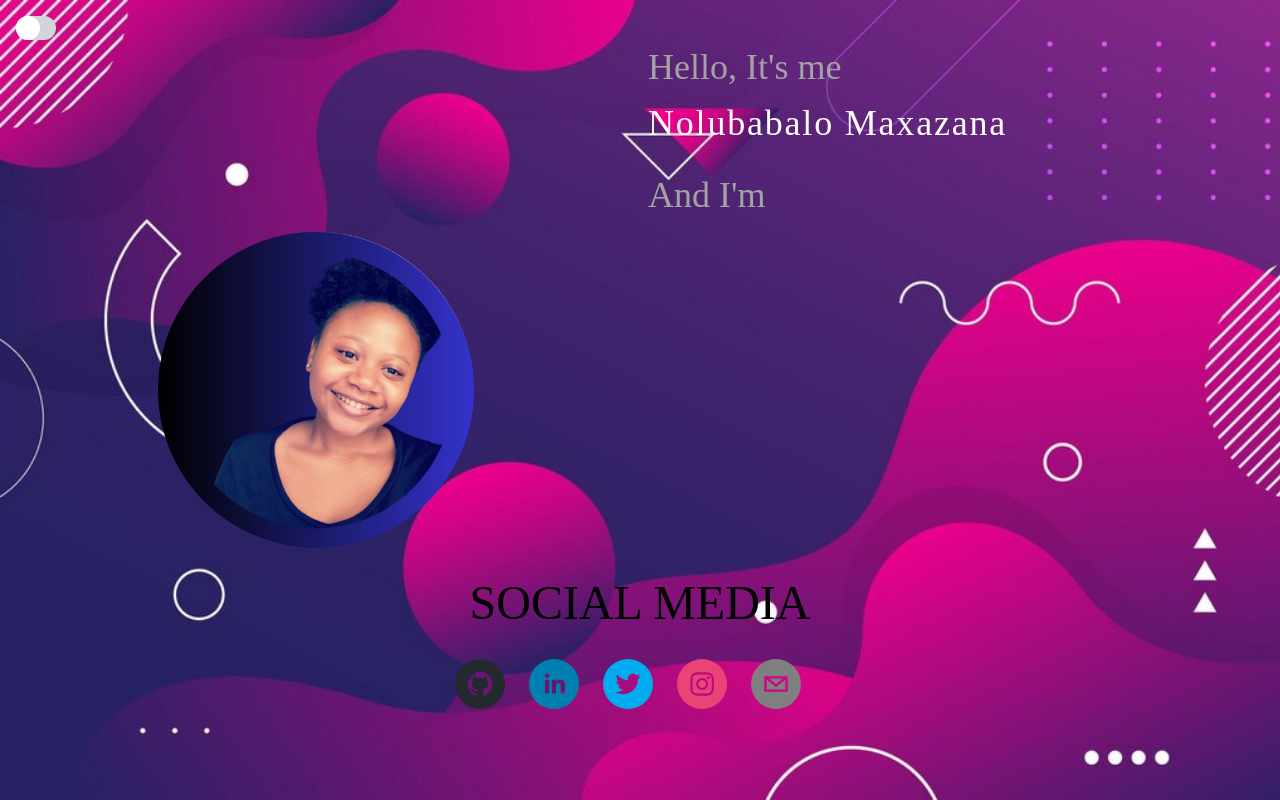
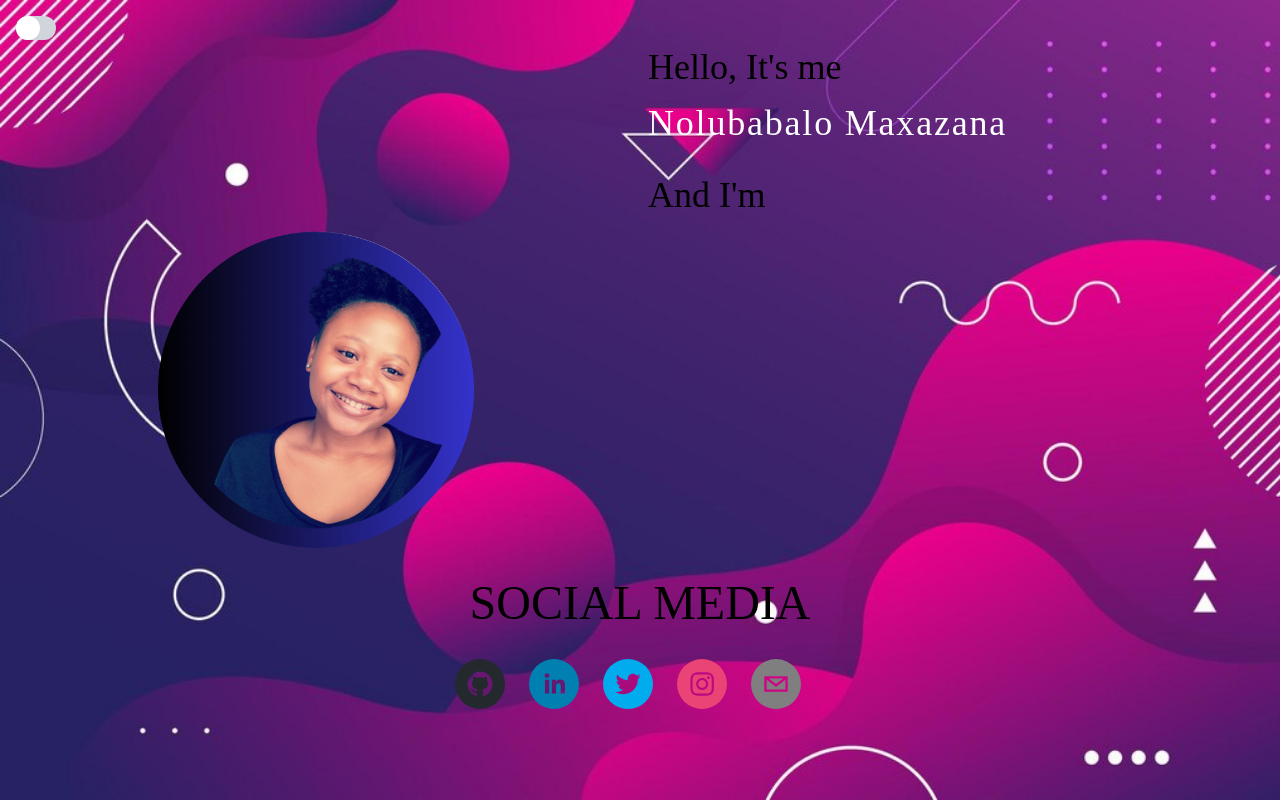
Before and after one commit to Nolu-M/nolu-portfolio, a React (Vite) app: page / in a window 1280 px wide. Built offline with nearby package versions, Linux system fonts and the light colour scheme; a web font is replaced by a local one.

Commit message:
introduction text colour

```diff
--- a/src/components/Introduction.jsx
+++ b/src/components/Introduction.jsx
@@ -14,11 +14,11 @@ const Introduction = () => {
                 {/*content section*/}
                 <div className="w-full h-full flex flex-col items-center
                 lg:items-start justify-center gap-4">
-                    <h2 className="text-3xl lg:text-4xl text-neutral-400">Hello, It&apos;s me
+                    <h2 className="text-3xl lg:text-4xl text-black">Hello, It&apos;s me
                     <span className="block tracking-wider text-2xl lg:text-4xl mt-4 text-white">Nolubabalo Maxazana</span></h2>
 
                     {/*typewriter*/}
-                    <h2 className="text-2xl lg:text-4xl text-neutral-400 mt-4">And I&apos;m
+                    <h2 className="text-2xl lg:text-4xl text-black mt-4">And I&apos;m
                     <HeroTypeWriter/>
                     </h2>
                 </div>
```
